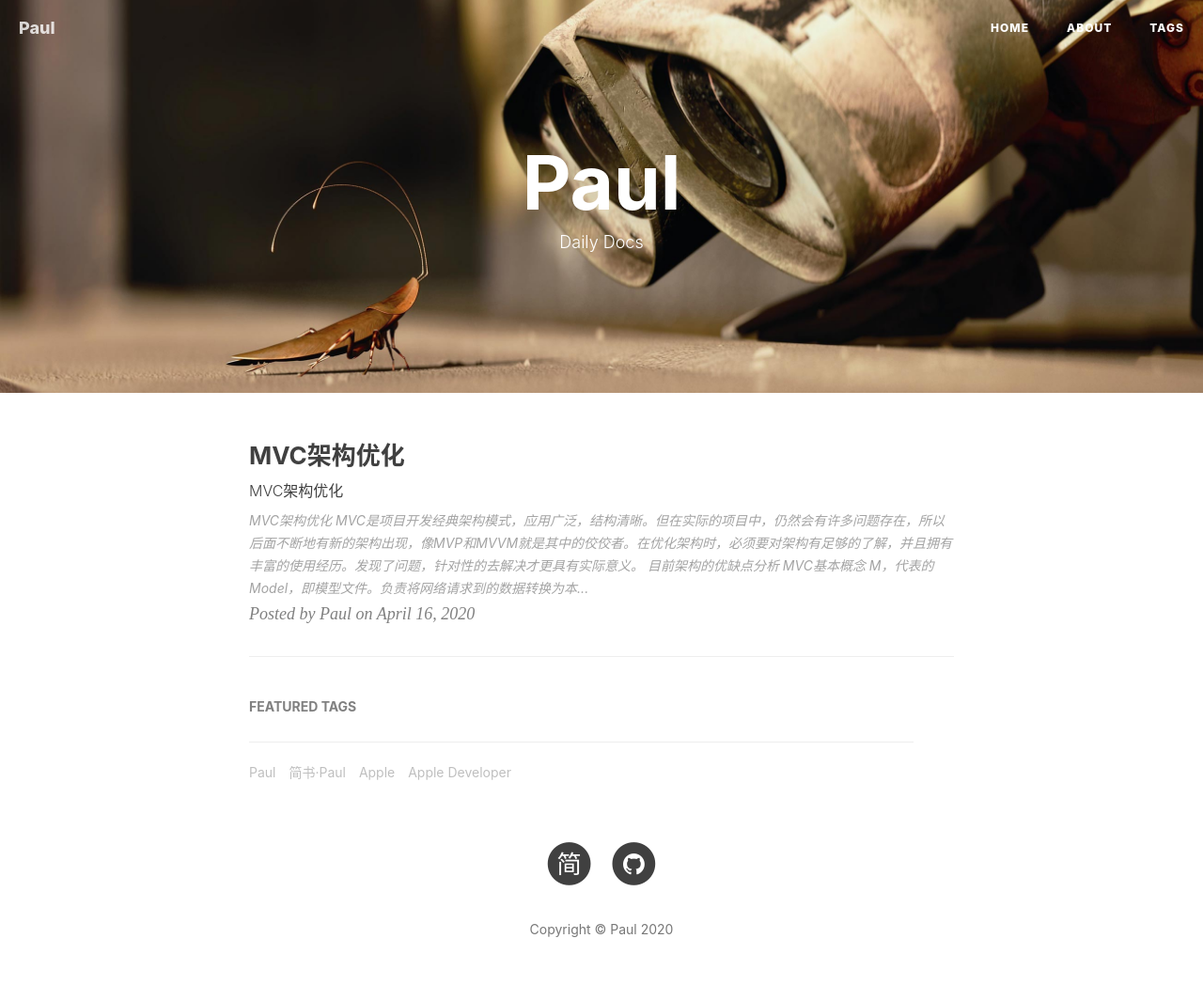
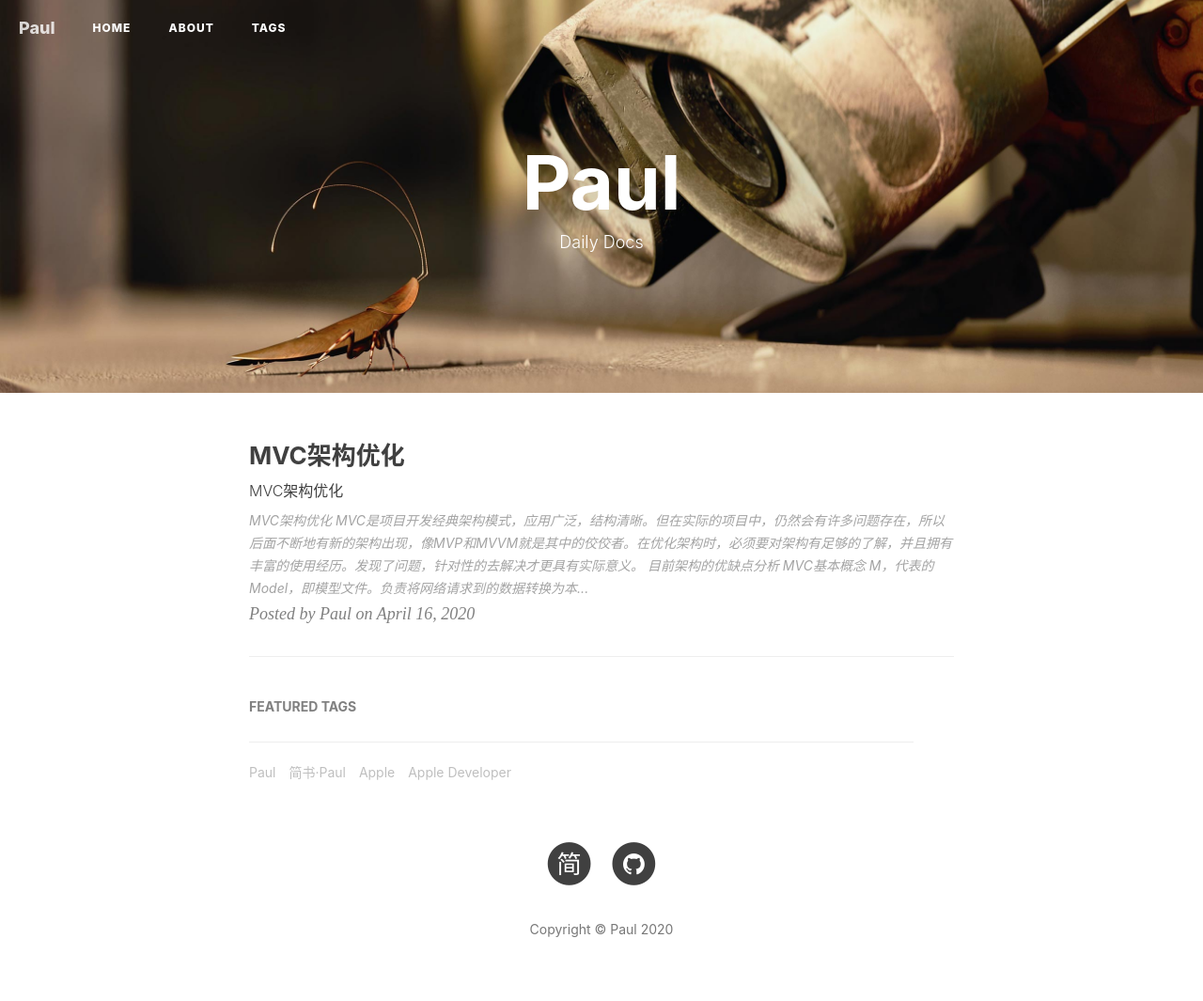
Before and after one commit to BuddyLiu/docs, a Jekyll site: the page built from index.html, in a window 1280 px wide. Shown: the whole page at 94% size. Built offline with Jekyll 4.4.1, drawn with Linux system fonts in a browser that asks for light colours; nearby versions of some CDN libraries; the list of posts is cut into pages by our own code; comment, search, counter and statistics services are not loaded.

Commit message:
no message

```diff
--- a/_includes/nav.html
+++ b/_includes/nav.html
@@ -15,7 +15,7 @@
         <!-- Collect the nav links, forms, and other content for toggling -->
         <div id="huxblog_navbar">
             <div class="navbar-collapse">
-                <ul class="nav navbar-nav navbar-right">
+                <ul class="nav navbar-nav navbar-left">
                     <li>
                         <a href="{{ site.baseurl }}/">Home</a>
                     </li>
--- a/css/hux-blog.css
+++ b/css/hux-blog.css
@@ -355,10 +355,10 @@
   #huxblog_navbar .navbar-collapse {
     height: 0px;
     transform: scaleY(0);
-    transform-origin: top right;
+    transform-origin: top left;
     transition: transform 400ms cubic-bezier(0.32, 1, 0.23, 1) 0ms;
     -webkit-transform: scaleY(0);
-    -webkit-transform-origin: top right;
+    -webkit-transform-origin: top left;
     -webkit-transition: -webkit-transform 400ms cubic-bezier(0.32, 1, 0.23, 1) 0ms;
   }
   #huxblog_navbar li {
```
